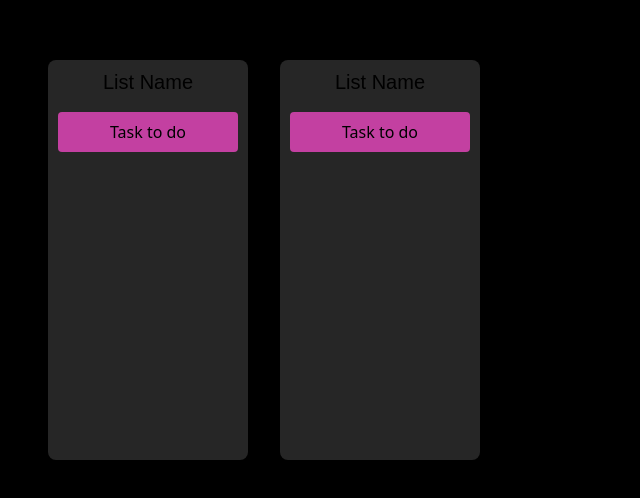
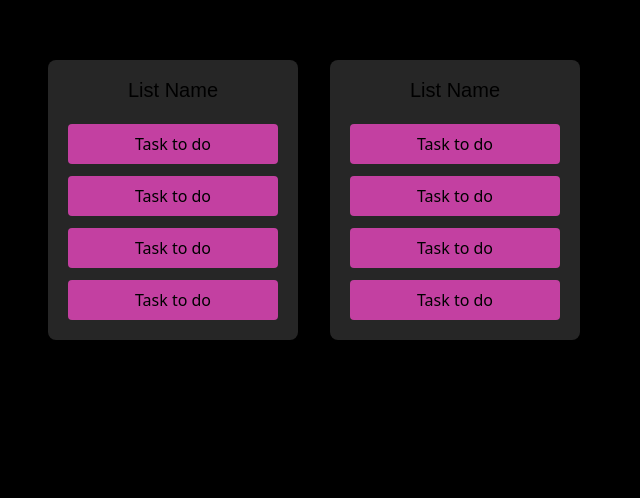
Before and after one commit to FabienCallot/kanban-node-react-app, a React (Create React App) app in the folder client/: page /home in a window 1280 px wide. Shown: the part 144-642 px from the top of the page, without its empty margins (0-640 px from the left). Built offline with nearby package versions, Linux system fonts and the light colour scheme.

Commit message:
Task component created

```diff
--- a/client/src/components/List.jsx
+++ b/client/src/components/List.jsx
@@ -1,11 +1,15 @@
 import React from 'react';
+import Task from './Task';
 
 const List = () => {
   return (
-    <div className="bg-[#262626] w-[200px] h-[400px] m-4 rounded-lg">
+    <div className="bg-[#262626] w-[250px] m-4 p-2 rounded-lg">
       <h3 className="p-2 text-center font-akaya mb-2 text-xl">List Name</h3>
-      <div className="w-[90%] h-10 bg-[#C340A1] mx-auto rounded text-center">
-        <p className="text-just leading-10">Task to do</p>
+      <div className="list-tasks">
+        <Task />
+        <Task />
+        <Task />
+        <Task />
       </div>
     </div>
   );
--- /dev/null
+++ b/client/src/components/Task.jsx
@@ -0,0 +1,11 @@
+import React from 'react';
+
+const Task = () => {
+  return (
+    <div className="w-[90%] h-10 bg-[#C340A1] mx-auto my-3 rounded text-center">
+      <p className="text-just leading-10">Task to do</p>
+    </div>
+  );
+};
+
+export default Task;
```
